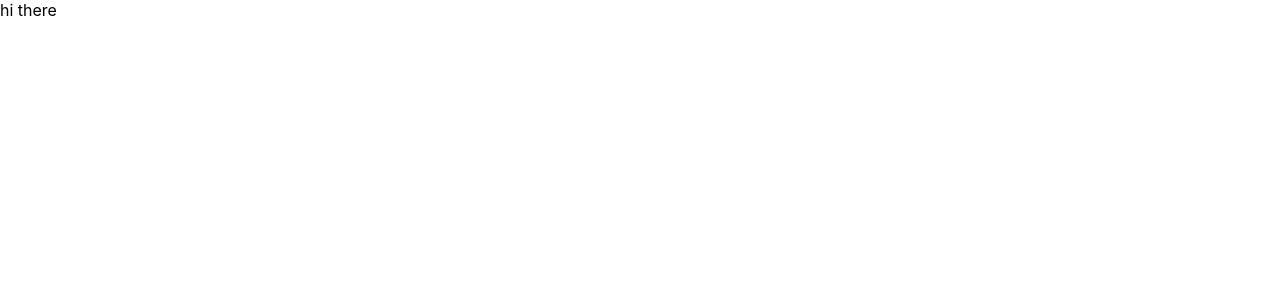
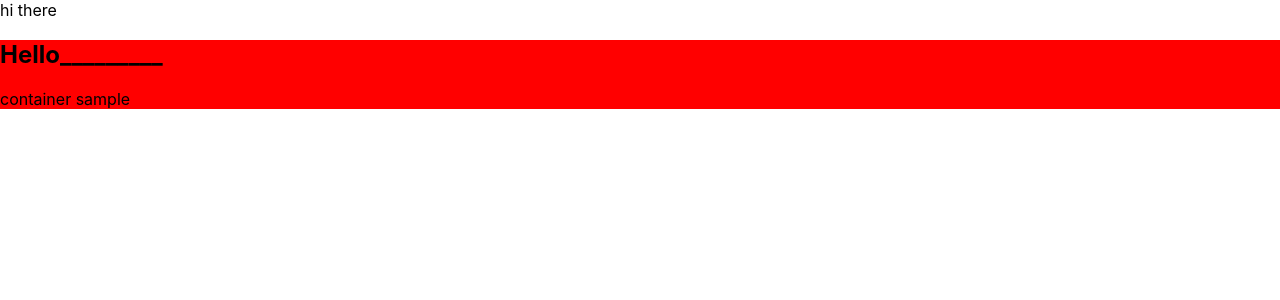
Before and after one commit to shuto0125/react_practice, a React (Create React App) app in the folder my-app/: page / in a window 1280 px wide. Shown: the top 300 px of the page. Built offline with nearby package versions, Linux system fonts and the light colour scheme.

Commit message:
add-container

```diff
--- /dev/null
+++ b/my-app/src/component/ContainerSample.tsx
@@ -0,0 +1,27 @@
+import React from 'react';
+
+// Define type of Container's props
+type ContainerProps = {
+  title: string;
+  children: React.ReactNode;
+}
+
+const Container = (props: ContainerProps) => {
+  const { title, children } = props;
+  return (
+    <div style={{ background: 'red' }} className="container">
+      <h2>{title}</h2>
+      <div>{children}</div>
+    </div>
+  );
+}
+
+const Parent = (): JSX.Element => {
+  return (
+    <Container title="Hello_________">
+      <div>container sample</div>
+    </Container>
+  );
+}
+
+export default Parent;
--- a/my-app/src/index.tsx
+++ b/my-app/src/index.tsx
@@ -4,6 +4,7 @@ import './index.css';
 import App from './App';
 import reportWebVitals from './reportWebVitals';
 import Hello from './component/Hello';
+import ContainerSample from './component/ContainerSample';
 
 const root = ReactDOM.createRoot(
   document.getElementById('root') as HTMLElement
@@ -12,6 +13,7 @@ root.render(
   <React.StrictMode>
     {/* <App /> */}
     <Hello />
+    <ContainerSample />
   </React.StrictMode>
 );
 
```
Also changed, not shown: my-app/src/component/Message.tsx (added, +18 -0 lines), my-app/src/component/Name.tsx (added, +16 -0 lines).
